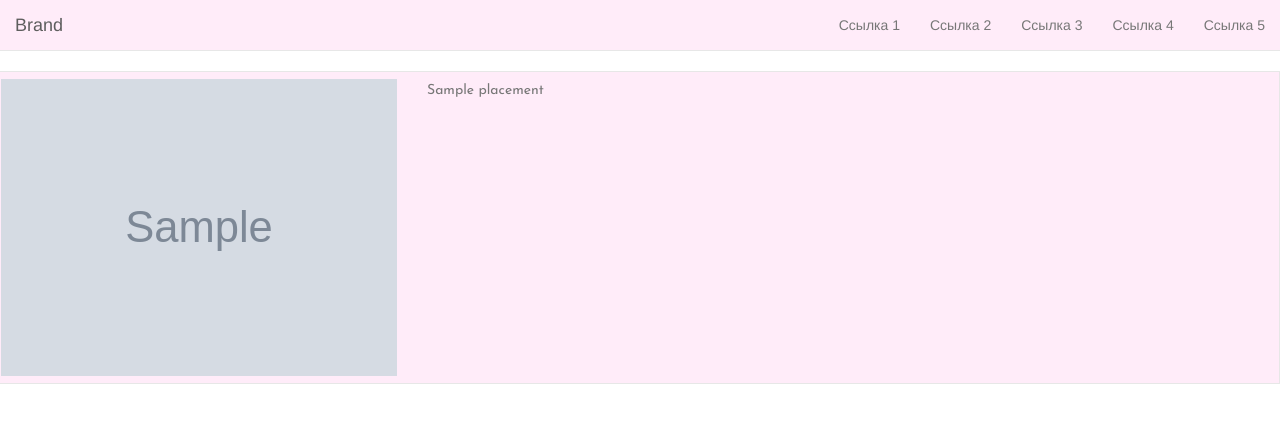
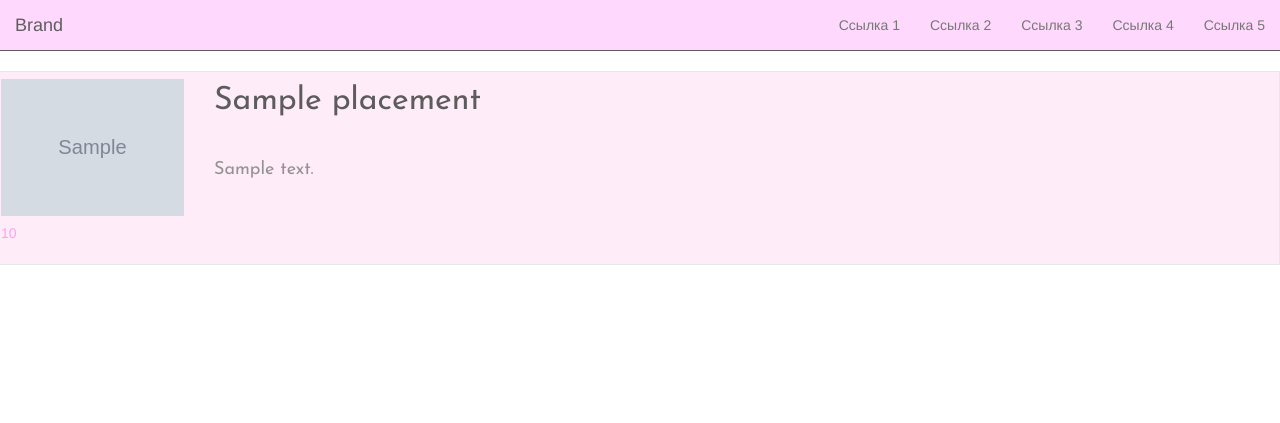
Before and after one commit to aglazko/mysite, a Django app: template site_app/templates/site_app/place_list.html in a window 1280 px wide. Shown: the top 423 px of the page. Run offline with Django 3.2, Linux system fonts and the light colour scheme; the template is opened without the code that fills it: most values are stand-ins (such as "Sample title", 1, 10 or a date in 2020); grey boxes marked "Sample" are stand-in pictures; some libraries are stand-ins or nearby versions.

Commit message:
updated place list,created rooms list

```diff
--- a/site_app/static/main.css
+++ b/site_app/static/main.css
@@ -17,8 +17,12 @@ img{
     height: 100%;
     object-fit: contain;
 }
+.navbar.navbar-default{
+    border-color: #5C5C5C;;
+}
 .container-fluid{
-    background-color: #ffecf9;
+    background-color: #ffd9fd;
+
 }
 .row .row{
     background-color: #ffecf9;
@@ -35,7 +39,30 @@ img{
     text-decoration: none;
     color: #777;
 }
-#A:visited { text-decoration: none; color: #777;
-    font-family: 'Josefin Sans', sans-serif;;}
-#A:active { text-decoration: none; color: #777;
-    font-family: font-family: 'Josefin Sans', sans-serif;}
+#A:visited {
+    text-decoration: none;
+    color: #777;
+    font-family: 'Josefin Sans', sans-serif;
+}
+#A:active {
+    text-decoration: none;
+    color: #777;
+    font-family: 'Josefin Sans', sans-serif;
+}
+
+
+/*place list styles*/
+
+
+#heads{
+    color: #5C5C5C;
+    font-size: xx-large;
+}
+#descrip{
+    color: #929292;
+    font-size: large;
+}
+#cost{
+    border-style: none;
+    color: #ff9fef;
+}
--- a/site_app/templates/site_app/index.html
+++ b/site_app/templates/site_app/index.html
@@ -11,7 +11,7 @@
 </head>
 <body>
 <!-- Классы navbar и navbar-default -->
-<nav class="navbar navbar-default navbar-static-top">
+<nav class="navbar navbar-default navbar-static-top" style="position: -webkit-sticky; position: sticky; top: 0;">
     <!-- Контейнер -->
     <div class="container-fluid">
         <!-- Заголовок -->
--- a/site_app/templates/site_app/place_list.html
+++ b/site_app/templates/site_app/place_list.html
@@ -1,4 +1,3 @@
-
 {% extends 'site_app/index.html' %}
 {% load static %}
 
@@ -6,8 +5,13 @@
 <div class="row">
     {% for placement in placements %}
     <div class="row">
-        <div class="col-md-4"><a href="#"><img src="{{ placement.image.url }}"></a></div>
-        <div class="col-md-8"><a href="#" id="A">{{ placement.heading }}</a></div>
+        <div class="col-md-2"><a href="#"><img src="{{ placement.image.url }}"></a><div class="row" id="cost">{{ placement.cost }}</div></div>
+        <div class="col-md-8">
+            <a href="#" id="A">
+                <p id="heads">{{ placement.heading }}</p><br>
+                <p id="descrip">{{ placement.description }}</p>
+            </a>
+        </div>
     </div>
     {% endfor %}
 </div>
```
Also changed, not shown: site_app/templates/site_app/room_list.html (added, +18 -0 lines).
